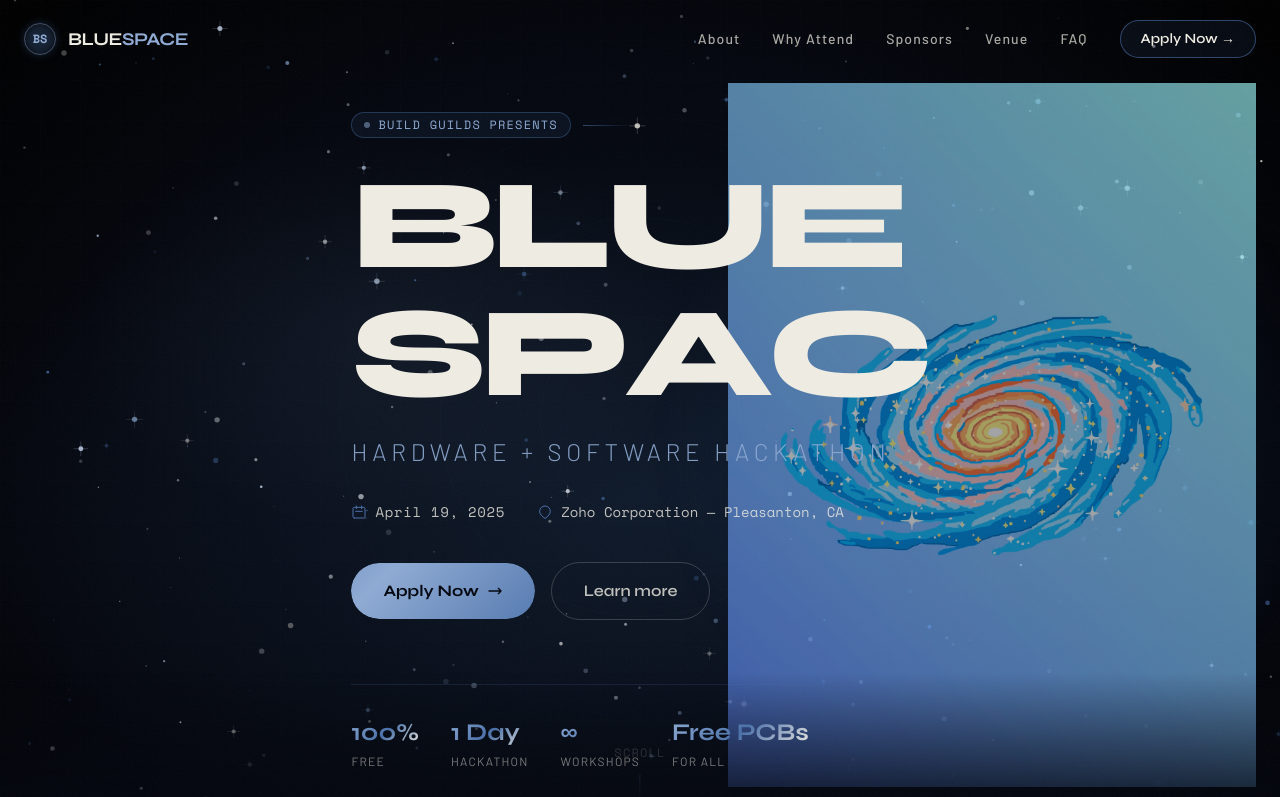
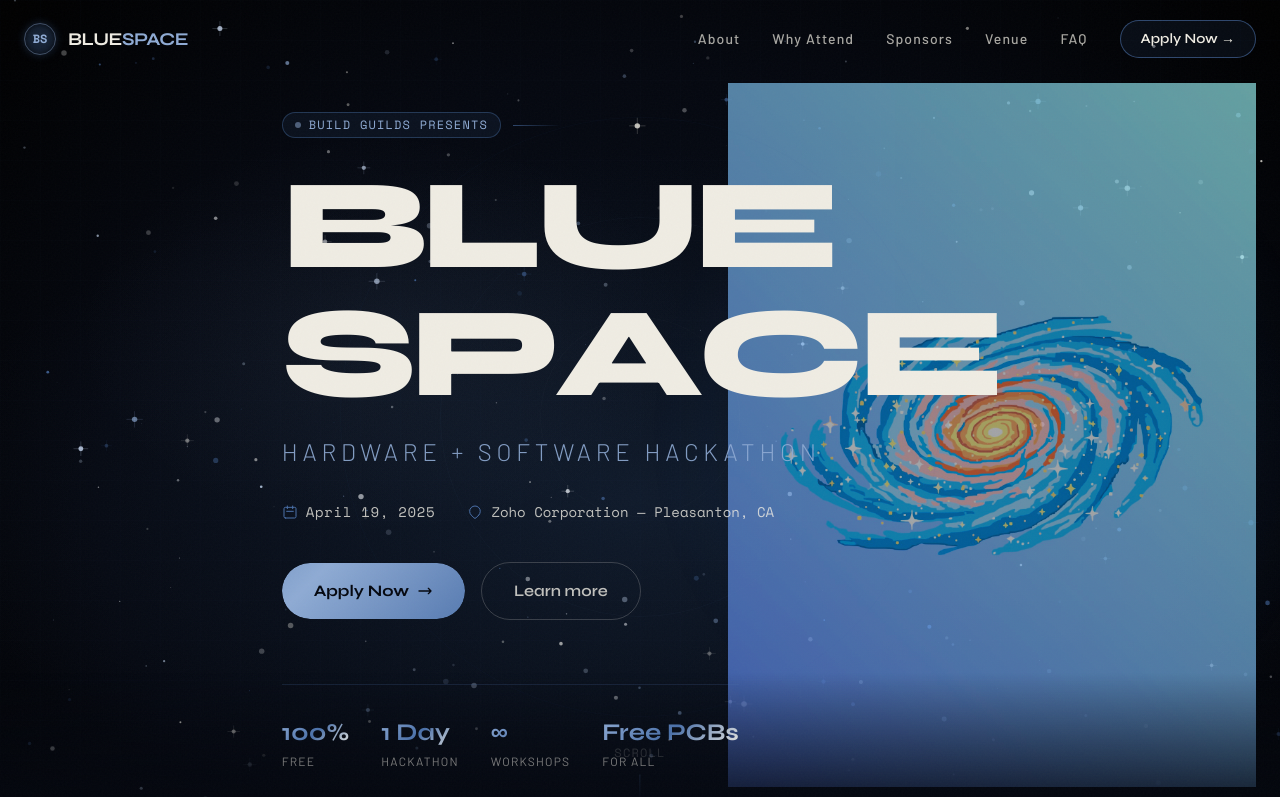
Before and after one commit to Mithilessh2010/Blue-Space-Website, a Next.js app: page / in a window 1280 px wide. Shown: the top 797 px of the page. Built offline with nearby package versions, Linux system fonts and the light colour scheme.

Commit message:
Update Hero.tsx

```diff
--- a/components/Hero.tsx
+++ b/components/Hero.tsx
@@ -129,7 +129,7 @@ export default function Hero() {
           <div className="flex flex-col">
             {[0, 1].map((row) => (
               <div key={row} className="flex flex-wrap">
-                {titleLetters.slice(row * titleSplit, (row + 1) * titleSplit).map((letter, i) => (
+                {titleLetters.slice(row * titleSplit, row === 1 ? undefined : (row + 1) * titleSplit).map((letter, i) => (
                   <motion.span
                     key={`${row}-${i}`}
                     initial={{ y: 120, opacity: 0 }}
```
